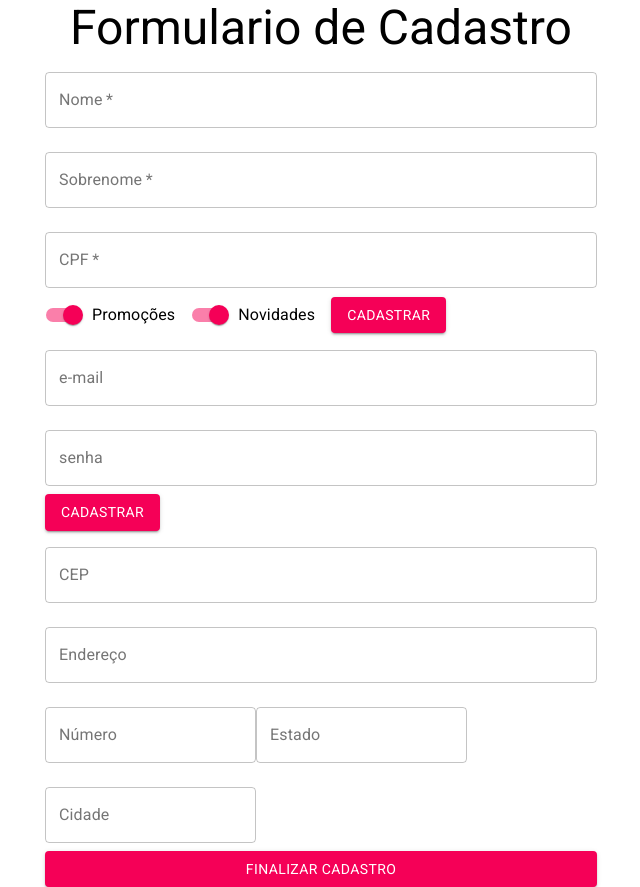
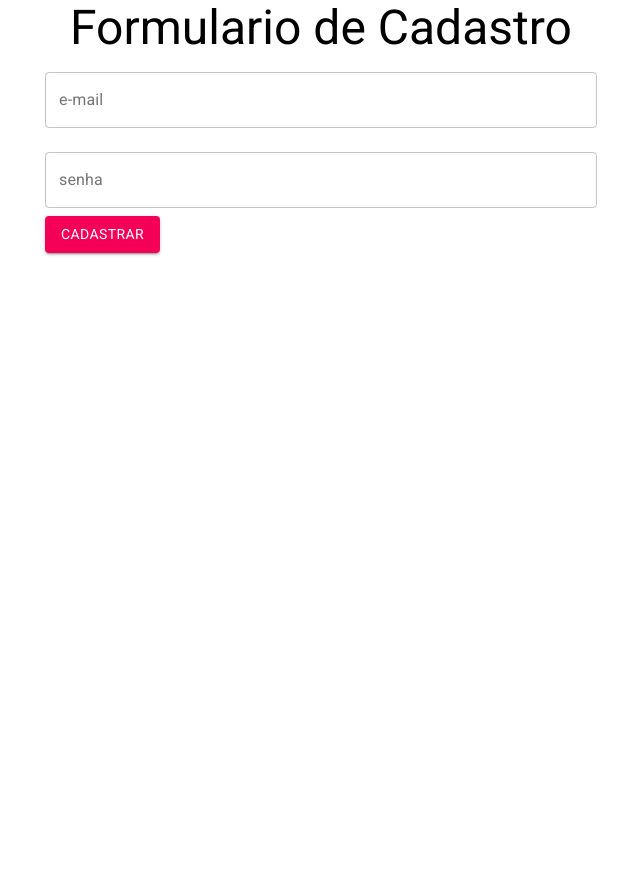
Before and after one commit to nathaliebsl/alura, a React (Create React App) app in the folder react/react-js/projeto-cadastro/fcreactjs/: page / in a window 1280 px wide. Shown: the whole page, without its empty margins (319-959 px from the left). After the commit the page ends 800 px from the top, so only its background shows below. Built offline with nearby package versions, Linux system fonts and the light colour scheme.

Commit message:
add switch to FormularioCadastro

```diff
--- a/react/react-js/projeto-cadastro/fcreactjs/src/components/FormularioCadastro/DadosDeEntrega.jsx
+++ b/react/react-js/projeto-cadastro/fcreactjs/src/components/FormularioCadastro/DadosDeEntrega.jsx
@@ -16,7 +16,7 @@
       <TextField
         id="endereco"
         label="Endereço"
-        type="text"
+        type="address"
         variant="outlined"
         margin="normal"
         fullWidth
--- a/react/react-js/projeto-cadastro/fcreactjs/src/components/FormularioCadastro/FormularioCadastro.jsx
+++ b/react/react-js/projeto-cadastro/fcreactjs/src/components/FormularioCadastro/FormularioCadastro.jsx
@@ -1,19 +1,24 @@
-import React from 'react';
-import {DadosPessoais, DadosUsuario, DadosDeEntrega} from "./index"
+import { Typography } from "@material-ui/core";
+import React, { useState } from "react";
+import { DadosPessoais, DadosUsuario, DadosDeEntrega } from "./index";
 
-function FormularioCadastro({aoEnviar, validarCPF}) {
+function FormularioCadastro({ aoEnviar, validarCPF }) {
+  const [etapaAtual, setEtapaAtual] = useState(0);
 
-  return(
-    <>
-       <DadosPessoais
-       aoEnviar={aoEnviar}
-       validarCPF={validarCPF}/>
-       <DadosUsuario />
-       <DadosDeEntrega />
-    </>
+  return <>{formularioAtual(etapaAtual)}</>;
 
-  )
-
+  function formularioAtual(etapa) {
+    switch (etapa) {
+      case 0:
+        return <DadosUsuario />;
+      case 1:
+        return <DadosPessoais aoEnviar={aoEnviar} validarCPF={validarCPF} />;
+      case 2:
+        return <DadosDeEntrega />;
+      default:
+        return <Typography>Erro ao selecionar formulário</Typography>;
+    }
+  }
 }
 
 export default FormularioCadastro;
```
Also changed, not shown: 1 other file (tests, documents, lock files or other folders).
